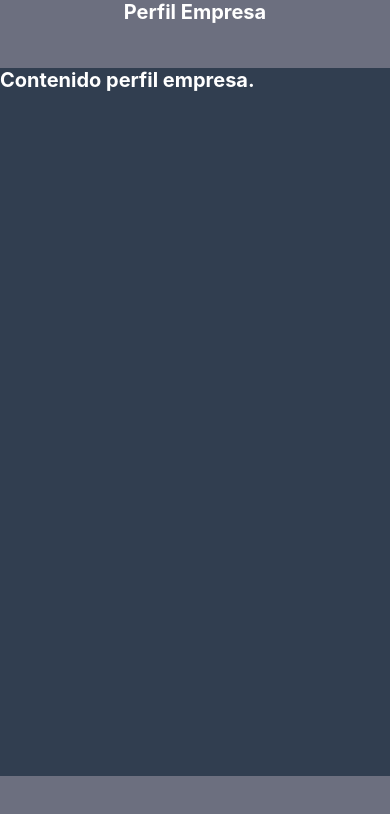
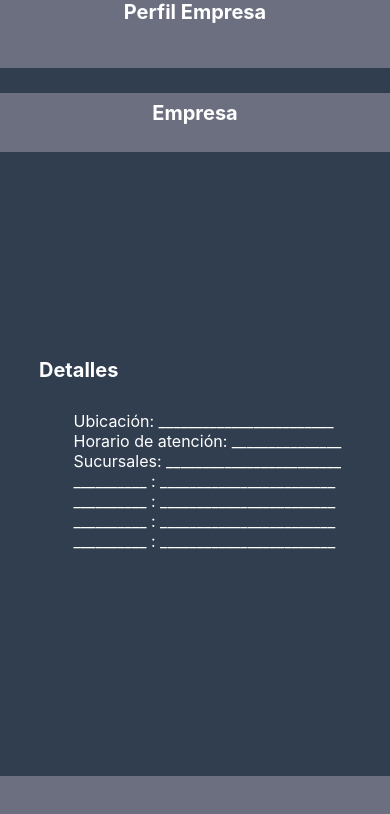
Before and after one commit to JGS83-dev/DPS-BusinessApp, a React Native app in the folder business-app/: screen /PerfilEmpresa in a window 390 px wide. Shown: the top 814 px of the page. Built offline with nearby package versions, Linux system fonts and the light colour scheme; no server answers; some icons are missing.

Commit message:
Componente Perfil Empresa

```diff
--- a/business-app/components/PerfilEmpresa.js
+++ b/business-app/components/PerfilEmpresa.js
@@ -2,9 +2,22 @@ import React from 'react';
 import ContenedorPrincipal from './ContenedorPrincipal';
 import {
     Text,
-    StyleSheet
+    StyleSheet,
+    View,
+    Dimensions,
+    TextInput,
+    ScrollView
 } from 'react-native';
 import { colores } from '../config/colores';
+import { FontAwesomeIcon } from '@fortawesome/react-native-fontawesome'
+import { faAddressCard, faImage } from '@fortawesome/free-solid-svg-icons';
+
+const screenHeight = Dimensions.get('window').height;
+const cabeceraMensajeHeight = 0.07 * screenHeight;
+const cabeceraMensajePadding = 0.01 * screenHeight;
+const cabeceraMensajeMargin = 0.03 * screenHeight;
+const iconSize = 0.18 * screenHeight;
+const iconMargin = 0.05 * screenHeight;
 
 const PerfilEmpresa = ({navigation}) => {
     return (
@@ -12,10 +25,43 @@ const PerfilEmpresa = ({navigation}) => {
             <ContenedorPrincipal titulo="Perfil Empresa"
             navigation={navigation}
             contenido={(
+                <>
 
+                        <View style={styles.cabeceraMensaje}>
+                            <Text style={styles.letraTitulo} >Empresa</Text>
+                        </View>
+                        <View style={styles.containerimg}>
+                        <ScrollView horizontal={true}>
 
-                <Text style={styles.letra}>Contenido perfil empresa.</Text>
+                        <View style={styles.iconContainer}>
+                            <FontAwesomeIcon icon={faImage} size={iconSize} style={styles.iconWithBorder}/>
+                        </View>
+                        <View style={styles.iconContainer}>
+                            <FontAwesomeIcon icon={faImage} size={iconSize} style={styles.iconWithBorder}/>
+                        </View>
+                        <View style={styles.iconContainer}>
+                            <FontAwesomeIcon icon={faImage} size={iconSize} style={styles.iconWithBorder}/>
+                        </View>
+                        <View style={styles.iconContainer}>
+                            <FontAwesomeIcon icon={faImage} size={iconSize} style={styles.iconWithBorder}/>
+                        </View>
+                        </ScrollView>
 
+                        </View>
+
+                    <View style={styles.mensajeDetalle}>
+                            <Text style={styles.letraInfo} >Detalles</Text>
+                    </View>
+                    <View style={styles.inputContainer}>
+                                <Text style={styles.letra} >Ubicación: ________________________</Text>
+                                <Text style={styles.letra} >Horario de atención: _______________</Text>
+                                <Text style={styles.letra} >Sucursales: ________________________</Text>
+                                <Text style={styles.letra} >__________ : ________________________</Text>
+                                <Text style={styles.letra} >__________ : ________________________</Text>
+                                <Text style={styles.letra} >__________ : ________________________</Text>
+                                <Text style={styles.letra} >__________ : ________________________</Text>
+                            </View>
+                </>
 
             )}></ContenedorPrincipal>
 
@@ -25,9 +71,61 @@ const PerfilEmpresa = ({navigation}) => {
 export default PerfilEmpresa
 
 const styles = StyleSheet.create({
-    letra: {
+    containerimg: {
+        flexDirection: 'row',
+        alignItems: 'center',
+        marginLeft: '8%',
+        marginBottom: '3%',
+    },
+    iconContainer: {
+        marginRight: iconMargin,
+        marginTop: iconMargin,
+        justifyContent: 'center',
+        alignItems: 'center',
+    },
+    iconWithBorder: {
+        borderWidth: 1,
+        borderColor: 'black',
+        padding: 5,
+    },
+
+    letraInfo: {
+        fontSize: 20,
+        fontWeight: 'bold',
+        color: colores.letra,
+    },
+    letraTitulo: {
         fontSize: 20,
         fontWeight: 'bold',
         color: colores.letra
-    }
+    },
+    letra: {
+        fontSize: 16,
+        color: colores.letra,
+    },
+    cabeceraMensaje: {
+        marginLeft: '10%',
+    },
+    inputContainer: {
+        width: '80%',
+        flexDirection: 'column', // Cambia 'colum' a 'column'
+        paddingHorizontal: 15,
+        paddingVertical: 10,
+        borderRadius: 10,
+        marginTop: 5,
+        justifyContent: 'space-evenly',
+        marginLeft: '15%',
+        marginTop: '5%',
+    },
+    cabeceraMensaje: {
+        backgroundColor: colores.fondoBarras,
+        height: cabeceraMensajeHeight,
+        padding: cabeceraMensajePadding,
+        marginTop: cabeceraMensajeMargin,
+        alignItems: 'center',
+        alignContent: 'center',
+    },
+    mensajeDetalle:{
+        marginLeft:'10%',
+    },
 });
```
